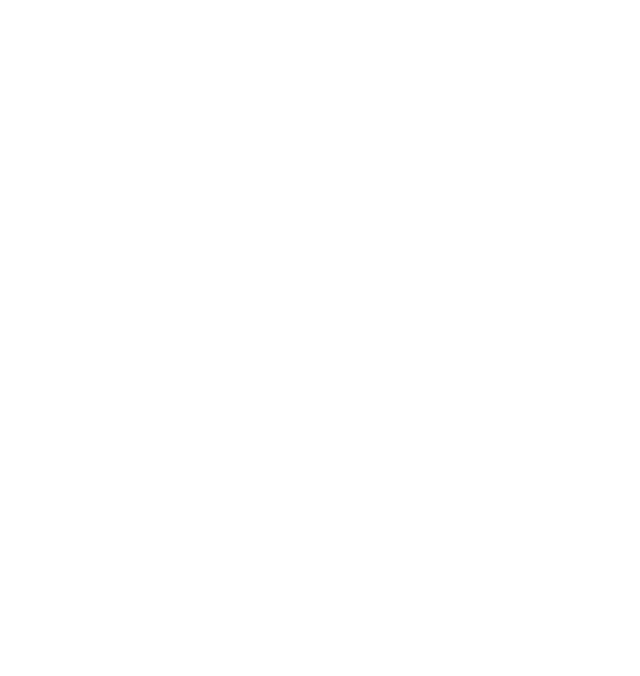
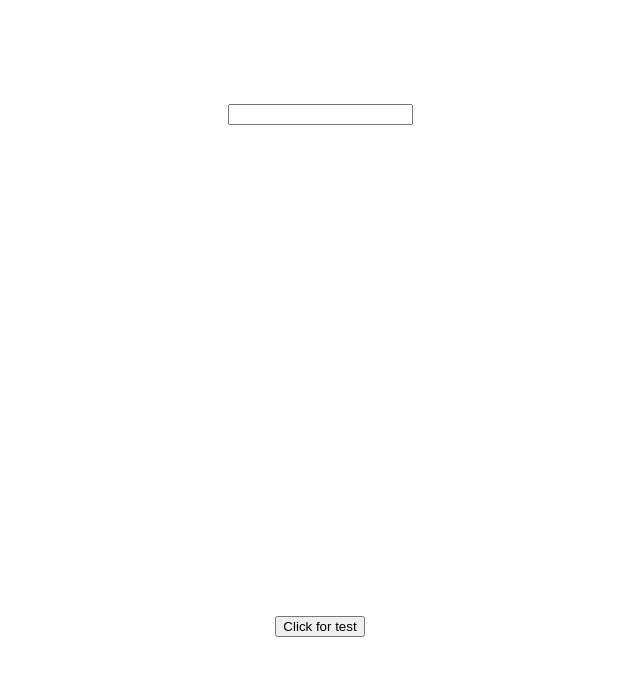
Before and after one commit to Mike-is-coding/Dictionary-Web-App, a Next.js app: page / in a window 1280 px wide. Shown: the top 676 px of the page, without its empty margins (320-960 px from the left). Built offline with nearby package versions, Linux system fonts and the light colour scheme.

Commit message:
Added dictionary fetch component

```diff
--- a/pages/api/hello.ts
+++ /dev/null
@@ -1,13 +0,0 @@
-// Next.js API route support: https://nextjs.org/docs/api-routes/introduction
-import type { NextApiRequest, NextApiResponse } from 'next'
-
-type Data = {
-  name: string
-}
-
-export default function handler(
-  req: NextApiRequest,
-  res: NextApiResponse<Data>
-) {
-  res.status(200).json({ name: 'John Doe' })
-}
--- /dev/null
+++ b/pages/getWord.tsx
@@ -0,0 +1,45 @@
+import { useEffect, useState } from "react";
+
+interface Props {
+  userWord: string;
+}
+
+const GetWordInfo: React.FC<Props> = () => {
+  const [dictData, setDictData] = useState<any>("");
+
+  const handleApiCall = () => {
+    fetch("https://api.dictionaryapi.dev/api/v2/entries/en/hllo")
+      .then((response) => {
+        return response.json();
+      })
+      .then((data: object[]) => {
+        console.log(data[0]);
+        setDictData(data[0]);
+      })
+      .catch((reject) => {
+        console.log(reject);
+
+      });
+
+    if (dictData) {
+        setDictData(dictData["word"]);
+    } else {
+        setDictData("Word doesn't exist");
+    }
+  };
+
+//   useEffect(() => {
+//     if (typeof dictData === undefined) {
+//       setDictData("Word doesn't exist");
+//     }
+//   }, [dictData]);
+
+  return (
+    <>
+      <button onClick={handleApiCall}>Click for test</button>
+      <h1>{dictData}</h1>
+    </>
+  );
+};
+
+export default GetWordInfo;
--- a/pages/index.tsx
+++ b/pages/index.tsx
@@ -1,22 +1,35 @@
-import Head from 'next/head'
-import Image from 'next/image'
-import { Inter } from '@next/font/google'
-import styles from '@/styles/Home.module.css'
+import Head from "next/head";
+import { Inter } from "@next/font/google";
+import styles from "@/styles/Home.module.css";
+import { useEffect, useState } from "react";
+import GetWordInfo from "./getWord";
 
-const inter = Inter({ subsets: ['latin'] })
+const inter = Inter({ subsets: ["latin"] });
 
 export default function Home() {
+  const [userWord, setWord] = useState<string>("hello");
+  const [inputValue, setInputValue] = useState<string>("");
+
   return (
     <>
       <Head>
         <title>Create Next App</title>
         <meta name="description" content="Generated by create next app" />
         <meta name="viewport" content="width=device-width, initial-scale=1" />
-        <link rel="icon" href="public/favicon.ico" />
+        <link rel="icon" href="public/favicon-32x32.png" />
       </Head>
       <main className={styles.main}>
-
+        <input
+          className="input-box"
+          id="word-entry"
+          onChange={(e) => {
+            setInputValue(e.target.value);
+          }}
+          value={inputValue}
+        />
+        <h1>{inputValue}</h1>
+        <GetWordInfo userWord={userWord} />
       </main>
     </>
-  )
+  );
 }
```
